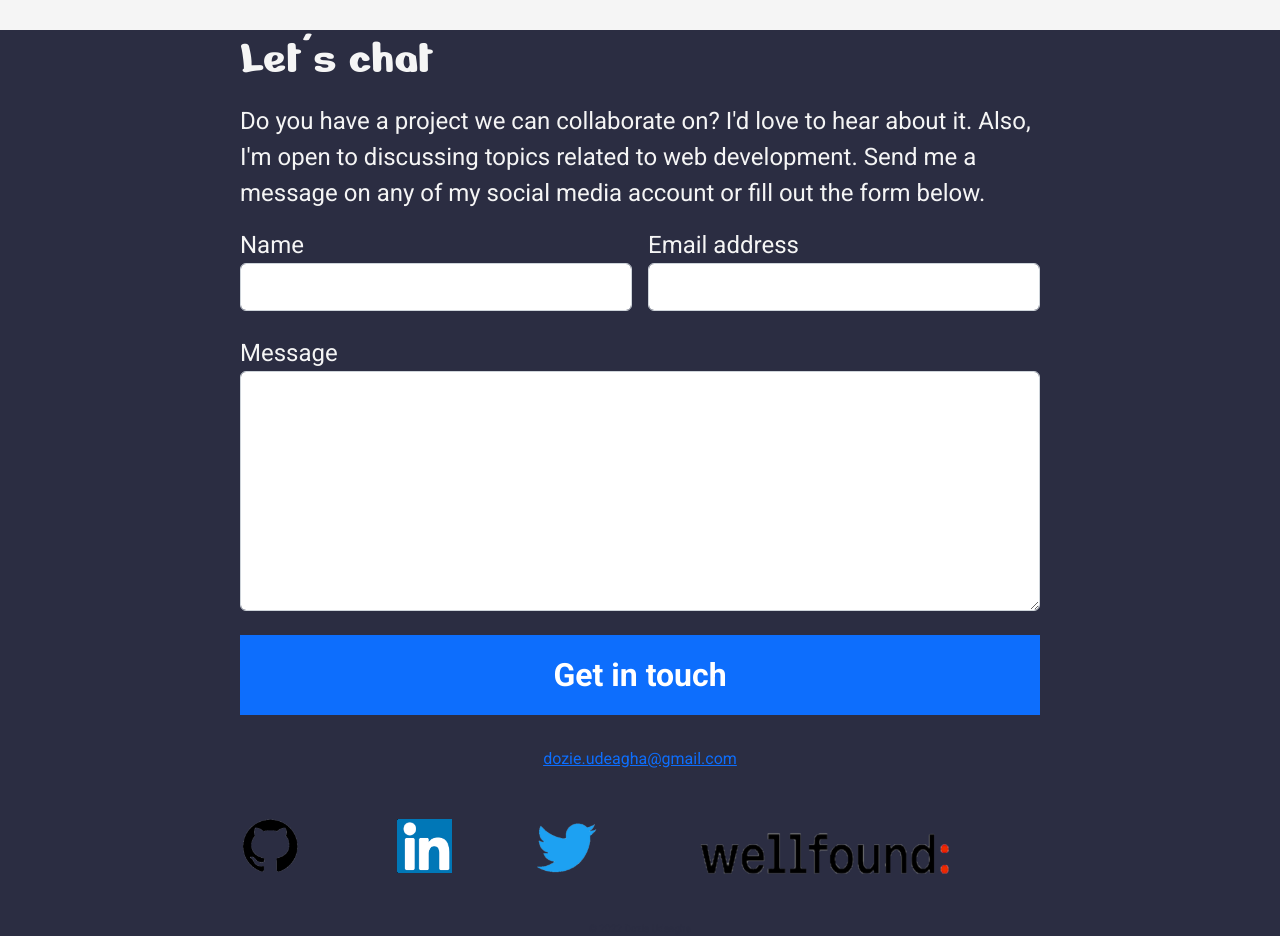
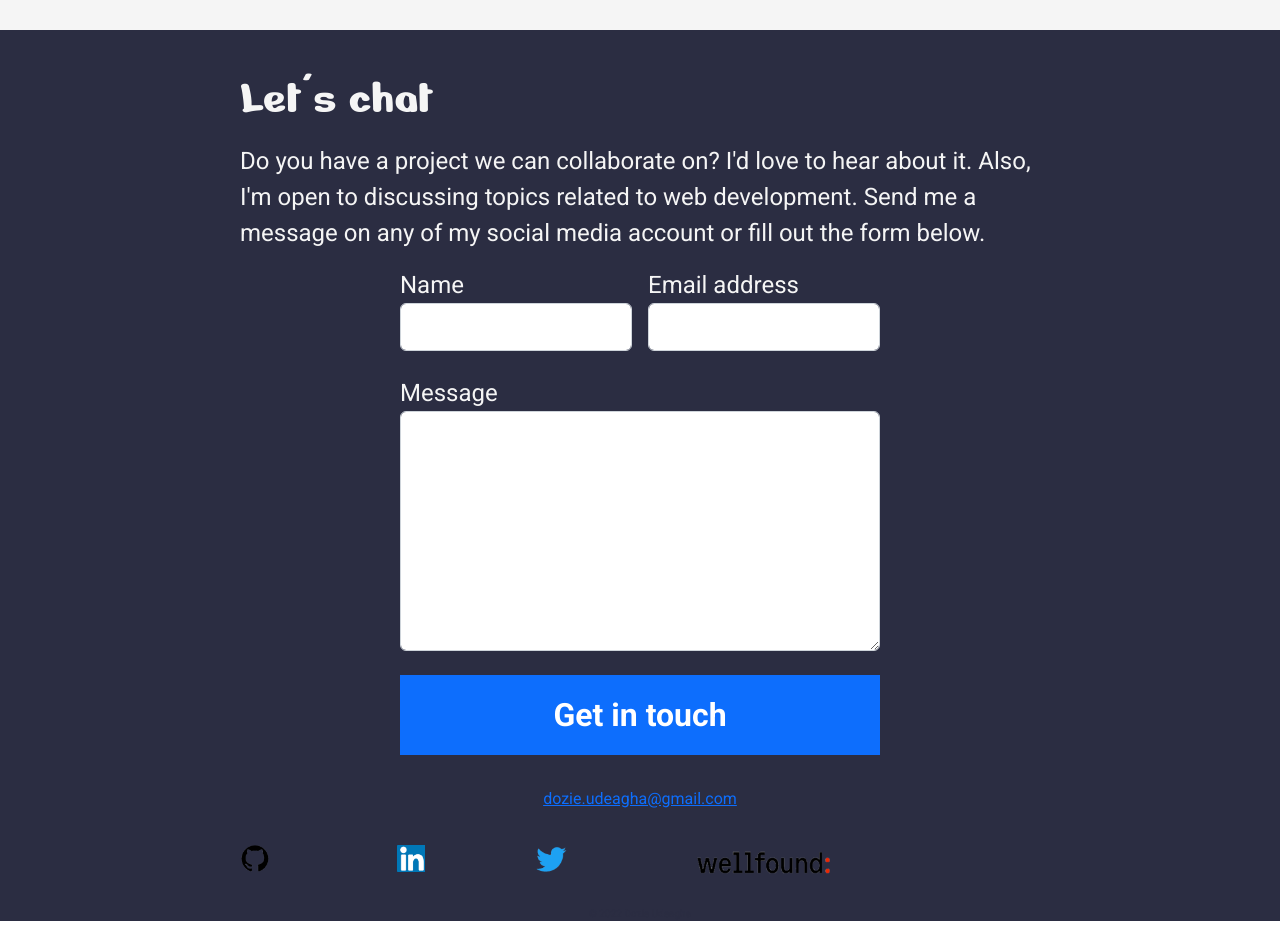
Before and after one commit to udeaghad/my-portfolio, a React (Create React App) app: page / in a window 1280 px wide. Shown: the part 3172-4124 px from the top of the page. Built offline with nearby package versions, Linux system fonts and the light colour scheme.

Commit message:
update modal for desktop

```diff
--- a/src/components/ContactMe.js
+++ b/src/components/ContactMe.js
@@ -28,7 +28,7 @@ const ContactMe = () => {
       </p>
 
       <div>
-        <form onSubmit={handleSubmit}>
+        <form onSubmit={handleSubmit} className="contact-form">
           <div className="name-email-field">
             <div className="mb-3 name-email-item">
               <label htmlFor="name" className="form-label">
@@ -81,21 +81,21 @@ const ContactMe = () => {
             dozie.udeagha@gmail.com
           </a>
         </p>
-        <div className="d-flex justify-content-between align-items-center ">
+        <div className="d-flex justify-content-between align-items-center footer-media">
           <a href="https://github.com/udeaghad" alt="github" target="_blank" rel="noreferrer">
-            <img src="/images/github-icon.png" alt="github" style={{ width: '40%' }} />
+            <img src="/images/github-icon.png" alt="github" />
           </a>
 
           <a href=" https://www.linkedin.com/in/dozie-udeagha/" alt="linkedin" target="_blank" rel="noreferrer">
-            <img src="/images/linkedin-icon.png" alt="linkedin" style={{ width: '40%' }} />
+            <img src="/images/linkedin-icon.png" alt="linkedin" />
           </a>
 
           <a href="https://twitter.com/udeaghad" alt="twitter" target="_blank" rel="noreferrer">
-            <img src="/images/twitter-icon.png" alt="twitter" style={{ width: '40%' }} />
+            <img src="/images/twitter-icon.png" alt="twitter" />
           </a>
 
           <a href="https://angel.co/u/dozie-udeagha" alt="angelist" target="_blank" rel="noreferrer">
-            <img src="/images/angelist-icon.png" alt="angelist" style={{ width: '75%' }} />
+            <img src="/images/angelist-icon.png" alt="angelist" style={{ width: '40%' }} />
           </a>
         </div>
         <p style={{ textAlign: 'center', marginTop: '1rem', fontSize: '10px' }}>© 2022 Dozie Udeagha</p>
--- a/src/components/MyProject.css
+++ b/src/components/MyProject.css
@@ -141,6 +141,10 @@
   font-size: 1.5rem;
 }
 
+.footer-media img {
+  width: 30%;
+}
+
 @media screen and (min-width: 768px) {
   .btn-project-details {
     width: 50%;
@@ -240,4 +244,24 @@
     font-size: 2rem;
     font-weight: 700;
   }
+
+  .modal-style {
+    width: 50%;
+  }
+
+  .contact-form {
+    margin: 0 20%;
+  }
+
+  #Contact {
+    padding-top: 5%;
+  }
+
+  .footer-media img {
+    width: 20%;
+  }
+
+  .angelist-icon {
+    width: 40%;
+  }
 }
--- a/src/components/MyProjects.js
+++ b/src/components/MyProjects.js
@@ -60,7 +60,7 @@ const MyProjects = ({ projects }) => {
                   aria-describedby="modal-modal-description"
 
                 >
-                  <Box className="modal-style" sx={{ bgcolor: 'background.paper', padding: '2%', paddingTop: '15%' }}>
+                  <Box className="modal-style" sx={{ bgcolor: 'background.paper', padding: '2%' }}>
                     <button type="button" onClick={handleClose} className="btn btn-primary" style={{ float: 'right', borderRadius: 'unset' }}>X</button>
 
                     <section className="detail_page">
```
